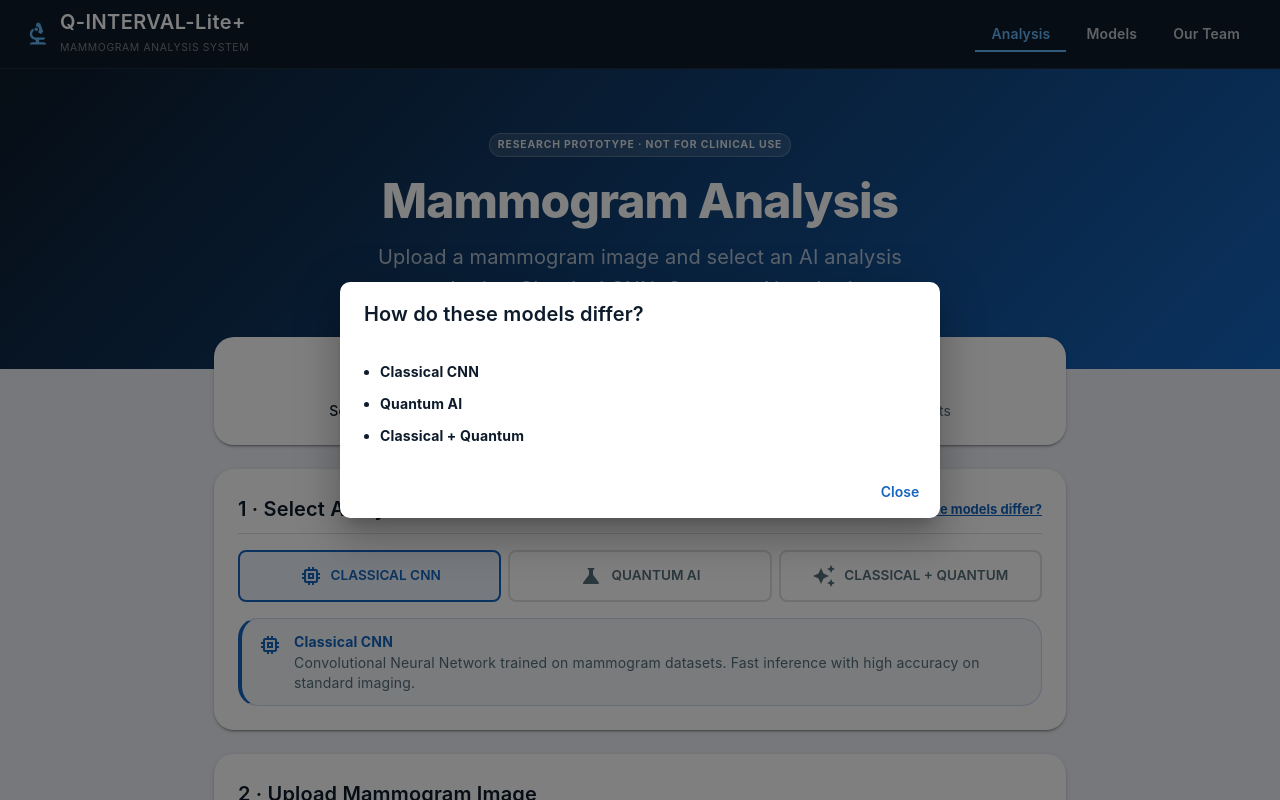
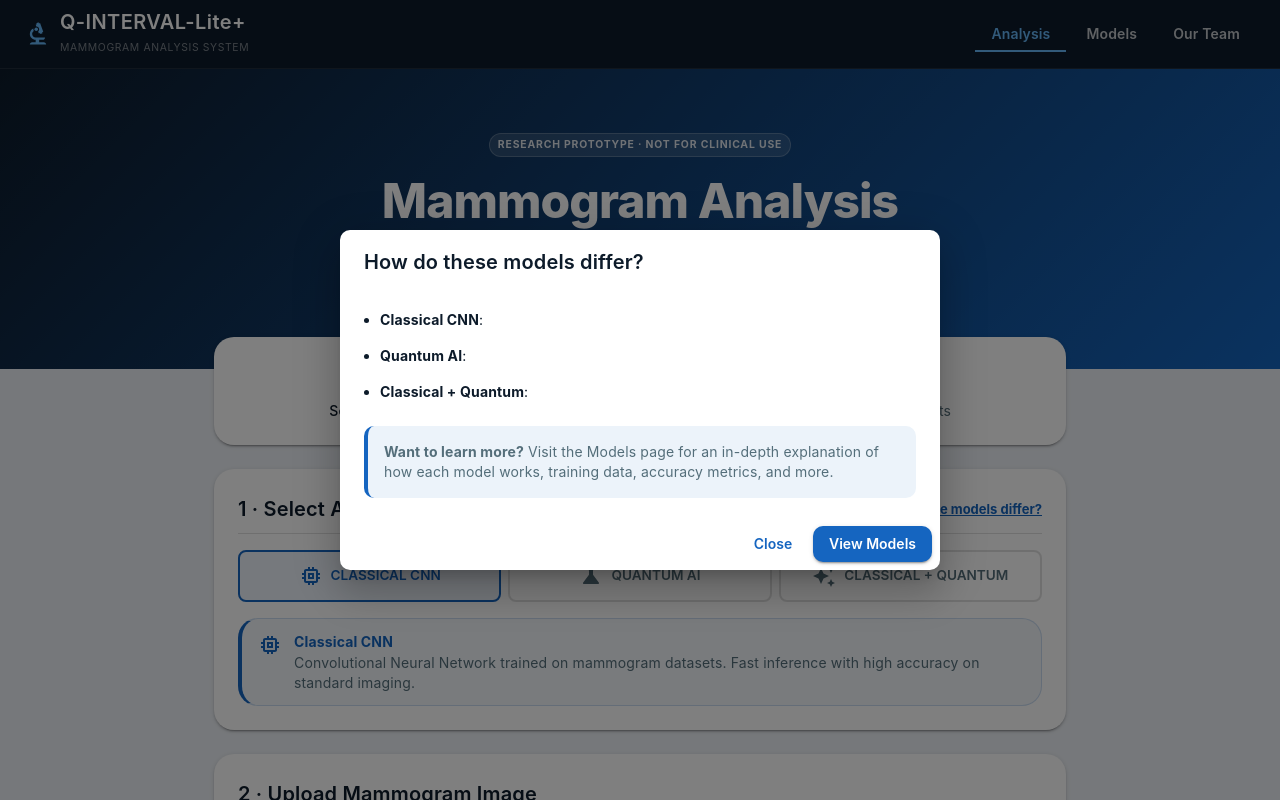
Before and after one commit to Nico-Gerber/Q-INTERVAL-Lite, a React (Create React App) app: page / in a window 1280 px wide. Both pictures are taken after a click on the button "How do these models differ?". Shown: the top 800 px of the page. Built offline with nearby package versions, Linux system fonts and the light colour scheme.

Commit message:
Update home.jsx
Added a link to the models page within the popup, as to guide useers for deeper technical details with regards to the Actual models.

```diff
--- a/src/pages/home.jsx
+++ b/src/pages/home.jsx
@@ -536,21 +536,36 @@ export default function Home() {
             How do these models differ?
           </DialogTitle>
           <DialogContent>
-            <Box component="ul" sx={{ pl: 2, mb: 0 }}>
-              <Typography component="li" variant="body2" sx={{ mb: 1.5 }}>
-                <strong>Classical CNN</strong>
+            <Box component="ul" sx={{ pl: 2, mb: 2 }}>
+              <Typography component="li" variant="body2" sx={{ mb: 2 }}>
+                <strong>Classical CNN</strong>:
               </Typography>
-              <Typography component="li" variant="body2" sx={{ mb: 1.5 }}>
-                <strong>Quantum AI</strong>
+              <Typography component="li" variant="body2" sx={{ mb: 2 }}>
+                <strong>Quantum AI</strong>:
               </Typography>
-              <Typography component="li" variant="body2" sx={{ mb: 0 }}>
-                <strong>Classical + Quantum</strong>
+              <Typography component="li" variant="body2" sx={{ mb: 2 }}>
+                <strong>Classical + Quantum</strong>:
+              </Typography>
+            </Box>
+            <Box sx={{ mt: 3, p: 2, backgroundColor: 'rgba(21, 101, 192, 0.08)', borderRadius: 1, borderLeft: `4px solid #1565C0` }}>
+              <Typography variant="body2" color="text.secondary">
+                <strong>Want to learn more?</strong> Visit the Models page for an in-depth explanation of how each model works, training data, accuracy metrics, and more.
               </Typography>
             </Box>
           </DialogContent>
           <DialogActions>
-            <Button onClick={handleCloseDetails} autoFocus>
+            <Button onClick={handleCloseDetails}>
               Close
+            </Button>
+            <Button
+              onClick={() => {
+                handleCloseDetails();
+                navigate('/models');
+              }}
+              variant="contained"
+              color="primary"
+            >
+              View Models
             </Button>
           </DialogActions>
         </Dialog>
```
